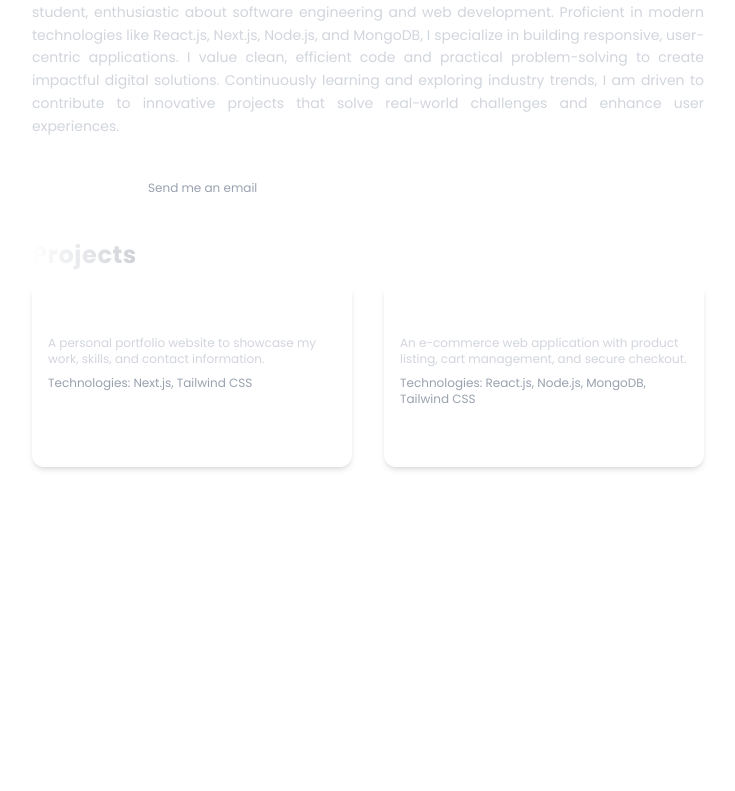
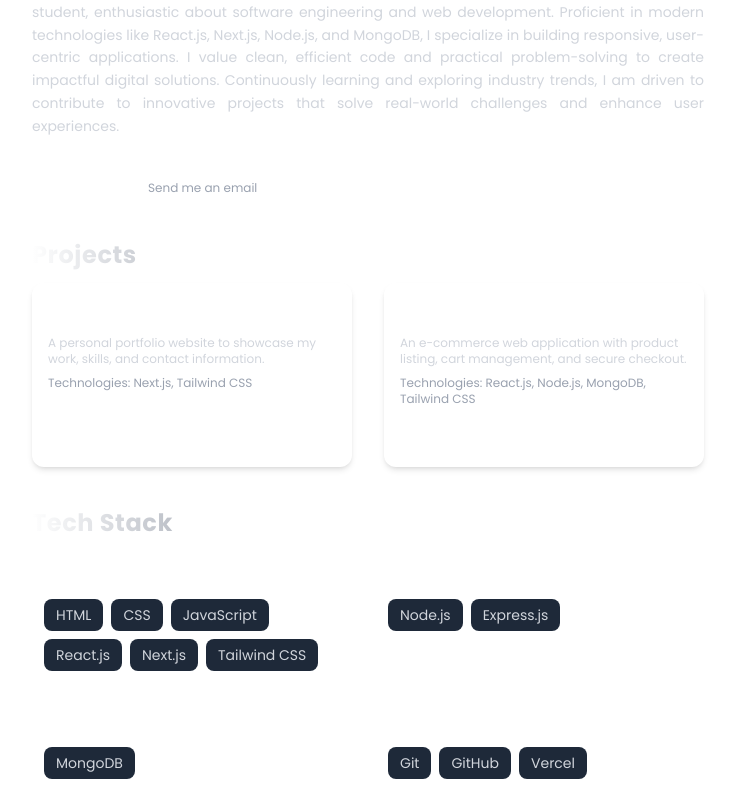
Before and after one commit to Kamaldevgn/project1, a Next.js app: page / in a window 1280 px wide. Shown: the part 265-1056 px from the top of the page, without its empty margins (272-1007 px from the left). Before the commit the page ends 832 px from the top, so only its background shows below. Built offline with nearby package versions, Linux system fonts and the light colour scheme.

Commit message:
add a Tech stack section

```diff
--- a/app/page.js
+++ b/app/page.js
@@ -2,6 +2,7 @@ import Navbar from '../components/Navbar';
 import EmailSection from '../components/EmailSection';
 import About from '../components/About';
 import Project from '../components/Project';
+import TechStack from '../components/TechStack';
 
 export default function Home() {
   return (
@@ -10,6 +11,7 @@ export default function Home() {
       <About />
       <EmailSection />
       <Project/>
+      <TechStack/>
 
     </section>
   );
--- a/components/Navbar.js
+++ b/components/Navbar.js
@@ -24,7 +24,7 @@ const Navbar = () => {
           className="rounded-full mb-3 object-cover"
           priority
         />
-        <p className="text-3xl font-semibold text-zinc-300">Kamal</p>
+        <p className="text-3xl font-semibold text-zinc-300">KAMAL</p>
         <p className="text-ls font-semibold text-neutral-500 font-poppins">Frontend Developer</p>
       </div>
       <div className="mb-5 flex gap-3 items-center text-m">
--- /dev/null
+++ b/components/TechStack.js
@@ -0,0 +1,48 @@
+import React from 'react';
+
+const TechStackSection = () => {
+  const skills = {
+    Frontend: [
+      { name: 'HTML', link: 'https://developer.mozilla.org/en-US/docs/Web/HTML' },
+      { name: 'CSS', link: 'https://developer.mozilla.org/en-US/docs/Web/CSS' },
+      { name: 'JavaScript', link: 'https://developer.mozilla.org/en-US/docs/Web/JavaScript' },
+      { name: 'React.js', link: 'https://react.dev/' },
+      { name: 'Next.js', link: 'https://nextjs.org/' },
+      { name: 'Tailwind CSS', link: 'https://tailwindcss.com/' }
+    ],
+    Backend: [
+      { name: 'Node.js', link: 'https://nodejs.org/' },
+      { name: 'Express.js', link: 'https://expressjs.com/' }
+    ],
+    Database: [
+      { name: 'MongoDB', link: 'https://www.mongodb.com/' }
+    ],
+    Tools: [
+      { name: 'Git', link: 'https://git-scm.com/' },
+      { name: 'GitHub', link: 'https://github.com/' },
+      { name: 'Vercel', link: 'https://vercel.com/' }
+    ]
+  };
+
+  return (
+    <div className="mt-10 text-white w-full">
+      <h2 className="text-2xl font-extrabold mb-3 text-transparent bg-clip-text bg-gradient-to-r from-white via-gray-500 to-gray-800 tracking-wide">Tech Stack</h2>
+      <div className="grid gap-4 md:grid-cols-2">
+        {Object.entries(skills).map(([category, items]) => (
+          <div key={category} className="p-3">
+            <h3 className="text-lg font-bold mb-2">{category}</h3>
+            <div className="flex flex-wrap gap-2">
+              {items.map((item, index) => (
+                <a key={index} href={item.link} target="_blank" rel="noopener noreferrer" className="px-3 py-1.5 bg-gray-800 rounded-lg text-gray-300 text-sm hover:bg-gray-700 hover:text-white transition duration-300">
+                  {item.name}
+                </a>
+              ))}
+            </div>
+          </div>
+        ))}
+      </div>
+    </div>
+  );
+};
+
+export default TechStackSection;
```
Also changed, not shown: ideas.txt (added).
